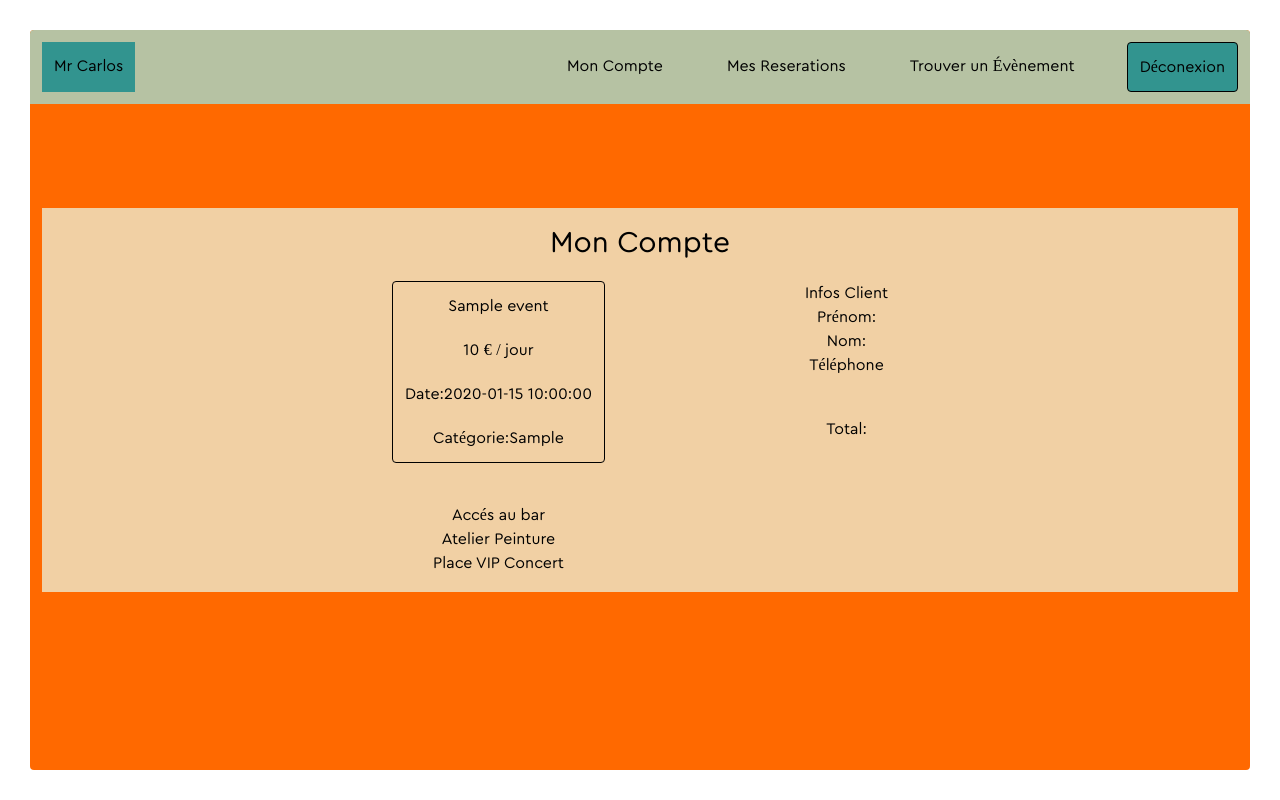
After one commit to Estrama9/Donkey-Event, a PHP site: template views/show-event.php in a window 1280 px wide. The commit adds this page. Run offline with PHP 8.4, Linux system fonts and the light colour scheme; the template is opened without the code that fills it: most values are stand-ins (such as "Sample title", 1, 10 or a date in 2020).

Commit message:
feature: find-event.php, show-event.php

```diff
--- a/views/login-form.php
+++ b/views/login-form.php
@@ -8,7 +8,7 @@
     <title>Page d'entrée</title>
 </head>
 <body>
-    <div class="h-[calc(100vh-60px)] bg-orange-500 m-[30px]">
+    <div class="h-[calc(100vh-60px)] bg-orange-500 m-[30px] rounded">
         <div class="h-screen flex flex-col items-center justify-center gap-10">
             <h1 class="text-5xl font-bold text-[#f1d0a4]">DONKEY EVENTS</h1>
             <h2 class="font-cera text-[#f1d0a4] text-xl">Là où les grands moments démarrent en beauté</h2>
--- /dev/null
+++ b/views/show-event.php
@@ -0,0 +1,53 @@
+<!DOCTYPE html>
+<html lang="en">
+<head>
+    <meta charset="UTF-8">
+    <meta name="viewport" content="width=device-width, initial-scale=1.0">
+    <script src="https://cdn.jsdelivr.net/npm/@tailwindcss/browser@4"></script>
+    <link rel="stylesheet" href="/public/css/style.css">
+    <title>Infos Évènements</title>
+</head>
+<body>
+<div class="h-[calc(100vh-60px)] bg-orange-500 m-[30px] relative rounded">
+    <?php
+        require_once __DIR__ . '/header.php';
+    ?>
+    <div class="flex flex-col items-center justify-center absolute top-1/2 left-1/2 transform -translate-x-1/2 -translate-y-1/2 w-full h-96 bg-[#f1d0a4] py-10 text-center border-l-[12px] border-r-[12px] border-orange-500">
+        <div class="flex flex-col items-center gap-5">
+            <h2 class="text-3xl">Mon Compte</h2>
+            <div class="flex flex-row justify-center gap-50">
+                <div class="flex flex-col items-center gap-10">
+                    <div class="flex flex-col items-center gap-5 border rounded p-3">
+                        <?php
+                            foreach($events as $event): ?>
+                                <h3><?=htmlspecialchars($event['name'])?></h3>
+                                <p><?=htmlspecialchars($event['price']) . " € / jour"?></p>
+                                <p><?= "Date:" . htmlspecialchars($event['date'])?></p>
+                                <p><?= "Catégorie:" . htmlspecialchars($event['max_places'])?></p>
+                        <?php endforeach; ?>
+                    </div>
+                    <div>
+                        <ul>
+                            <li>Accés au bar</li>
+                            <li>Atelier Peinture</li>
+                            <li>Place VIP Concert</li>
+                        </ul>
+                    </div>
+                </div>
+                <div class="flex flex-col items-center gap-10">
+                    <div>
+                        <h4>Infos Client</h4>
+                        <p>Prénom:</p>
+                        <p>Nom:</p>
+                        <p>Téléphone</p>
+                    </div>
+                    <div>
+                        <p>Total:</p>
+                    </div>
+                </div>
+            </div>
+        </div>
+    </div>
+</div>
+</body>
+</html>
```
Also changed, not shown: index.php (+5 -17 lines), views/event-list.php (+11 -30 lines), views/find-event.php (added, +52 -0 lines).
